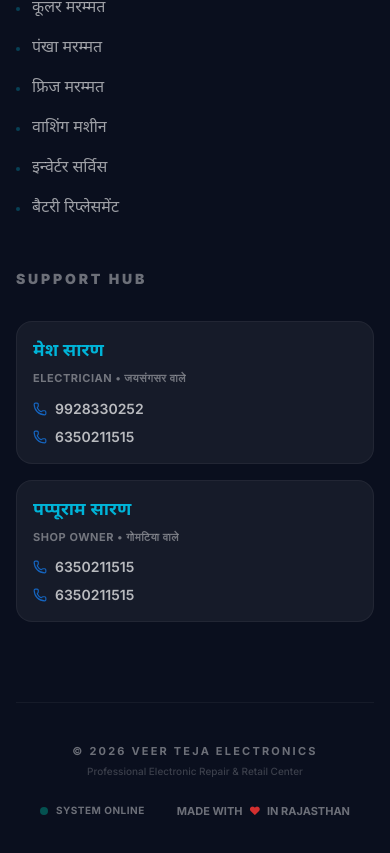
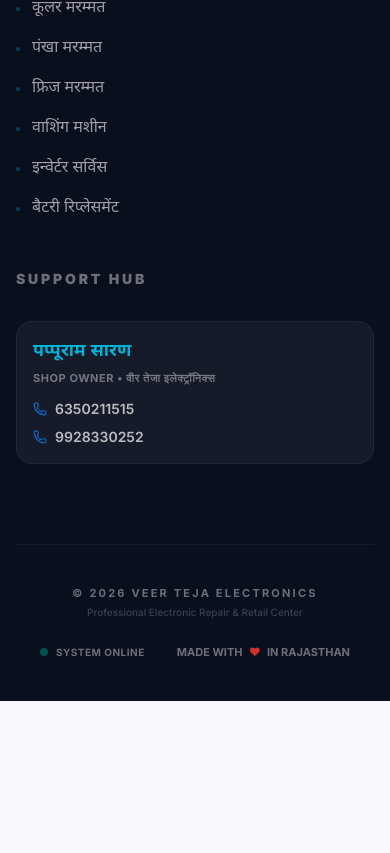
Before and after one commit to harimohan7877/veer-teja-electronic-, a Next.js app: page / in a window 390 px wide. Shown: the part 5910-6763 px from the top of the page. After the commit the page ends 6611 px from the top, so only its background shows below. Built offline with nearby package versions, Linux system fonts and the light colour scheme.

Commit message:
fix: remove mesh from footer and data, fix duplicate phones for pappuram

```diff
--- a/components/layout/Footer.tsx
+++ b/components/layout/Footer.tsx
@@ -86,24 +86,6 @@
           <div>
             <h4 className="text-sm font-black uppercase tracking-[0.2em] text-white/40 mb-8">Support Hub</h4>
             <div className="space-y-4">
-              {/* Mesh Saran */}
-              <div className="p-4 bg-white/5 rounded-2xl border border-white/5 hover:border-secondary/20 transition-all group">
-                <p className="font-bold text-accent hindi-text text-lg mb-1">{CONTACTS.mesh.name}</p>
-                <p className="text-[11px] text-white/40 font-bold uppercase tracking-wider mb-3">
-                  {CONTACTS.mesh.role} • {CONTACTS.mesh.area}
-                </p>
-                <div className="flex flex-col gap-2">
-                  {CONTACTS.mesh.phones.map((phone) => (
-                    <a
-                      key={phone}
-                      href={`tel:${phone}`}
-                      className="text-sm text-white/70 hover:text-white flex items-center gap-2 transition-colors font-semibold"
-                    >
-                      <Phone className="w-3.5 h-3.5 text-secondary" /> {phone}
-                    </a>
-                  ))}
-                </div>
-              </div>
               {/* Pappuram Saran */}
               <div className="p-4 bg-white/5 rounded-2xl border border-white/5 hover:border-secondary/20 transition-all group">
                 <p className="font-bold text-accent hindi-text text-lg mb-1">{CONTACTS.pappuram.name}</p>
--- a/lib/data.ts
+++ b/lib/data.ts
@@ -4193,20 +4193,12 @@
 ];
 
 export const CONTACTS = {
-  mesh: {
-    name: 'मेश सारण',
-    nameEn: 'Mesh Saran',
-    role: 'Electrician',
-    area: 'जयसंगसर वाले',
-    phones: ['9928330252', '6350211515'],
-    whatsapp: '919928330252',
-  },
   pappuram: {
     name: 'पप्पूराम सारण',
     nameEn: 'Pappuram Saran',
     role: 'Shop Owner',
-    area: 'गोमटिया वाले',
-    phones: ['6350211515', '6350211515'],
+    area: 'वीर तेजा इलेक्ट्रॉनिक्स',
+    phones: ['6350211515', '9928330252'],
     whatsapp: '916350211515',
   },
 };
```
